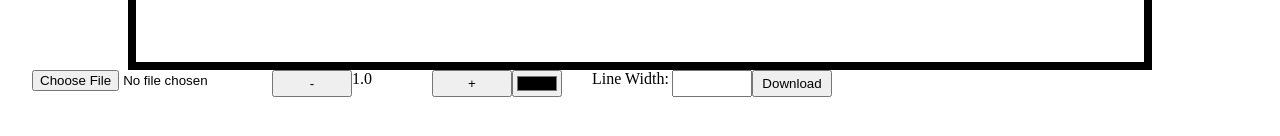
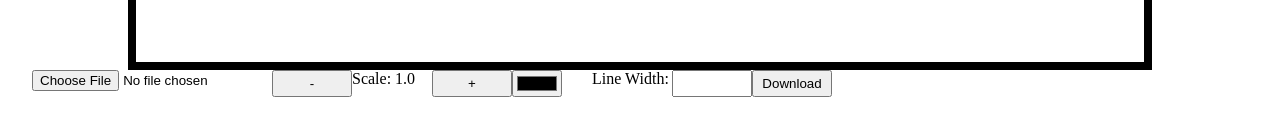
Before and after one commit to JackGlenn/ImageEditor, a React (Vite) app: page / in a window 1280 px wide. Shown: the part 586-722 px from the top of the page. Built offline with nearby package versions, Linux system fonts and the light colour scheme.

Commit message:
more discriptive scale display

```diff
--- a/src/App.tsx
+++ b/src/App.tsx
@@ -126,7 +126,7 @@ function App() {
                 >
                     -
                 </button>
-                <p className="displayScale">{scale.toFixed(1)}</p>
+                <p className="displayScale">{"Scale: " + scale.toFixed(1)}</p>
                 <button
                     onClick={() => {
                         setScale(scale + 0.1);
```
